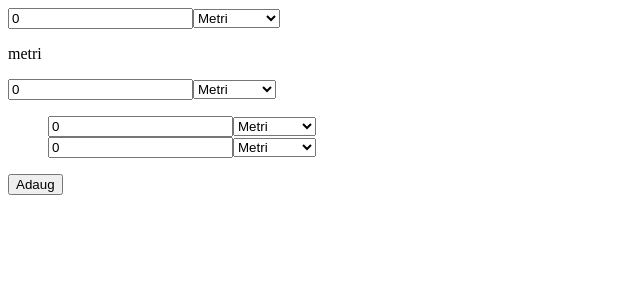
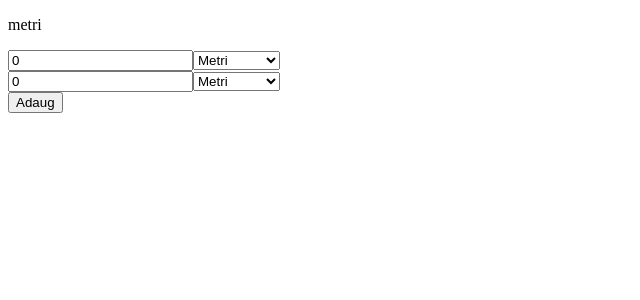
Before and after one commit to IvanVlad1997/Conversion-App, an Angular app: page / in a window 1280 px wide. Shown: the top 300 px of the page, without its empty margins (0-640 px from the left). Built offline with nearby package versions, Linux system fonts and the light colour scheme.

Commit message:
TODO: Update view when push

```diff
--- a/src/app/conv/conv.component.html
+++ b/src/app/conv/conv.component.html
@@ -1,4 +1,4 @@
-<input type="number" [(ngModel)]="numbers[0]"
+<!-- <input type="number" [(ngModel)]="numbers[0]"
 (ngModelChange)="transform(0)">
 <select [(ngModel)] ="units[0]"
 (ngModelChange)="transform(0)">
@@ -8,33 +8,37 @@
     <option value="m">Metri</option>
     <option value="dec">Decametri</option>
     <option value="hm">Hectometri</option>
-    <option value="km">Kilometri</option>
-</select>
+    <option value="km">Centimetri</option>
+</select> -->
 
 <p>{{valoareaInPlus}} metri</p>
 
-<input type="number" [(ngModel)]="numbers[1]"
+<!-- <input type="number" [(ngModel)]="numbers[1]"
 (ngModelChange)="transform(1)">
 <select [(ngModel)] ="units[1]"
 (ngModelChange)="transform(1)">
 
     <option value="cm">Centimetri</option>
     <option value="m">Metri</option>
-</select>
+</select> -->
 
 
-<ul>
 
-    <div *ngFor="let loop3 of counter(lungime) ;let i= index">
-        <input type="number" [(ngModel)]="numbers[i]"
+    <div  *ngFor="let loop3 of counter(lungime) ;let i= index">
+        <input  type="number" [(ngModel)]="numbers[i]"
         (ngModelChange)="transform(i)">
         <select [(ngModel)] ="units[i]"
         (ngModelChange)="transform(i)">
+            <option value="mm">Milimetri</option>
+            <option value="cm">Centimetri</option>
+            <option value="dm">Decimetri</option>
+            <option value="m">Metri</option>
+            <option value="dec">Decametri</option>
+            <option value="hm">Hectometri</option>
+            <option value="km">Kilometri</option>
+        </select>
 
-            <option value="cm">Centimetri</option>
-            <option value="m">Metri</option>
-        </select>
     </div>
-</ul>
 
-<button (click) ="saadaug()">Adaug</button>
+
+<button (click) ="saadaug() ">Adaug</button>
--- a/src/app/conv/conv.component.ts
+++ b/src/app/conv/conv.component.ts
@@ -1,5 +1,7 @@
-import { Component, OnInit } from '@angular/core';
+import { ChangeDetectorRef, Component, OnInit } from '@angular/core';
 import { LUNGIME } from '../shared/vectors'
+
+
 
 @Component({
   selector: 'app-conv',
@@ -8,7 +10,7 @@ import { LUNGIME } from '../shared/vectors'
 })
 export class ConvComponent implements OnInit {
 
-  constructor() { }
+  constructor(private changeDetectorRef: ChangeDetectorRef) {  }
 
 
   units: string[] = ['m','m']
@@ -19,17 +21,14 @@ export class ConvComponent implements OnInit {
 
   valoareaInPlus: number;
 
+
   ngOnInit(): void {
 
-  }
+}
+
 
   transform(s) {
-    console.log(this.units)
-    console.log(this.numbers)
-    console.log(LUNGIME.setUnitati)
-    console.log(LUNGIME.setValoriDinUnitate)
-    console.log(LUNGIME.setValoriInUnitate)
-    console.log(this.numbers.length)
+
     for(let i of LUNGIME.setUnitati)
           if (i===this.units[s])
 
@@ -55,6 +54,9 @@ export class ConvComponent implements OnInit {
                   this.numbers[k] = ValueIn * this.valoareaInPlus}
 
                   }
+                  console.log(LUNGIME)
+                  console.log(this.units)
+                  console.log(this.numbers)
 
 
 
@@ -62,11 +64,16 @@ export class ConvComponent implements OnInit {
 
   }
 
-  saadaug() {
-    let index = LUNGIME.setUnitati.indexOf('cm')
-    console.log(LUNGIME)
-    console.log(index)
+  public saadaug() {
+    this.numbers.push(2)
+   this.changeDetectorRef.detectChanges()
+
+  //  localStorage.setItem(`this.numbers`, JSON.stringify(this.numbers));
+  //  localStorage.setItem(`this.units`, JSON.stringify(this.units));
+
+
     // this.numbers.push(23)
+    // setTimeout(() => {return this.numbers });
   }
 
 
```
